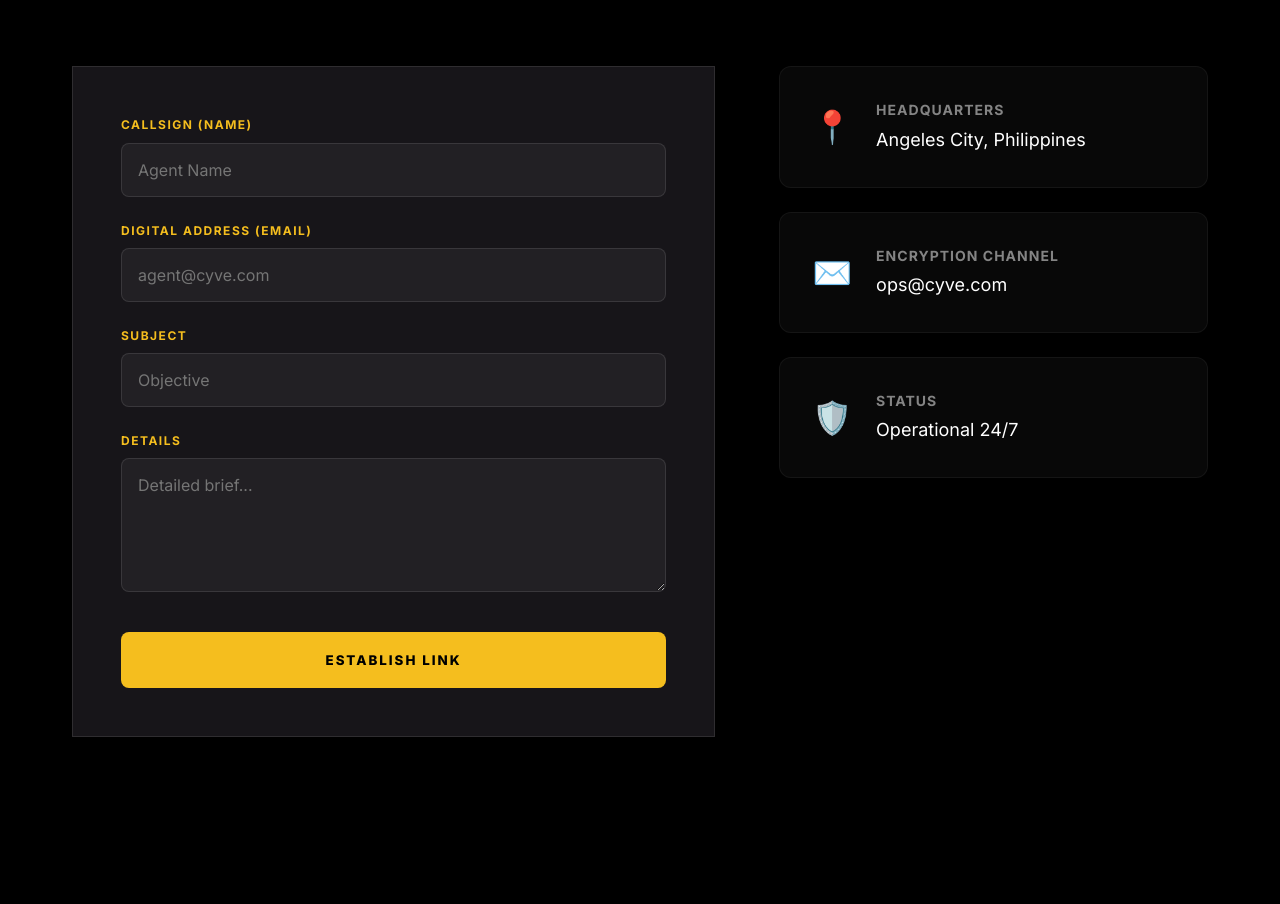
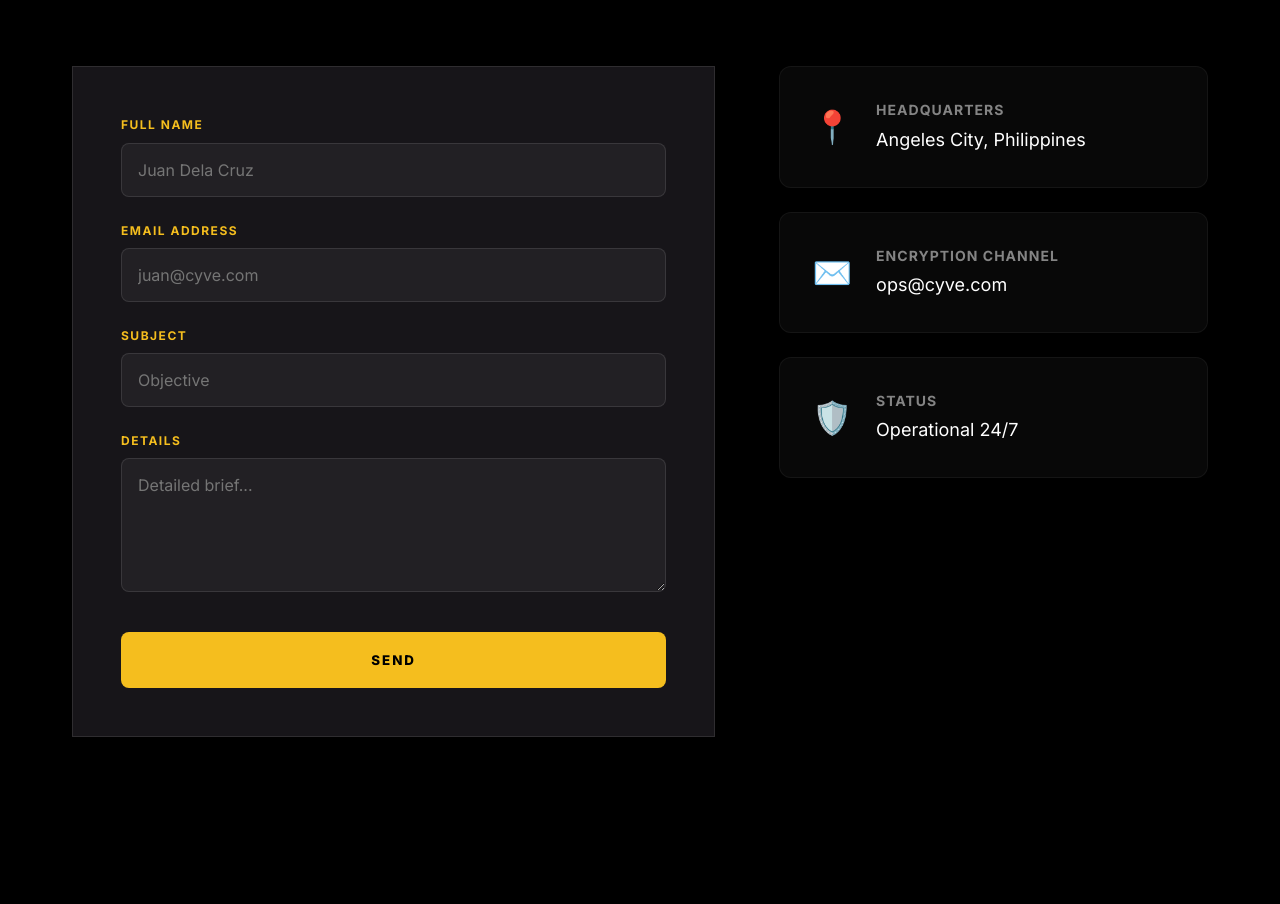
Before and after one commit to Aynlie/CYVE-WEB-APP, a Next.js app in the folder frontend/: page /contact in a window 1280 px wide. Shown: the part 2378-3282 px from the top of the page. Built offline with nearby package versions, Linux system fonts and the light colour scheme; no server answers.

Commit message:
Update login/signup labels and contact page placeholders

```diff
--- a/frontend/src/app/contact/page.tsx
+++ b/frontend/src/app/contact/page.tsx
@@ -123,23 +123,23 @@ export default function ContactPage() {
                         ) : (
                             <form onSubmit={handleSubmit} className={styles.form}>
                                 <div className={styles.field}>
-                                    <label className={styles.label}>Callsign (Name)</label>
+                                    <label className={styles.label}>Full Name</label>
                                     <input
                                         name="name"
                                         className={styles.input}
-                                        placeholder="Agent Name"
+                                        placeholder="Juan Dela Cruz"
                                         value={formData.name}
                                         onChange={handleChange}
                                         required
                                     />
                                 </div>
                                 <div className={styles.field}>
-                                    <label className={styles.label}>Digital Address (Email)</label>
+                                    <label className={styles.label}>Email Address</label>
                                     <input
                                         name="email"
                                         type="email"
                                         className={styles.input}
-                                        placeholder="agent@cyve.com"
+                                        placeholder="juan@cyve.com"
                                         value={formData.email}
                                         onChange={handleChange}
                                         required
@@ -169,7 +169,7 @@ export default function ContactPage() {
                                     />
                                 </div>
                                 <button type="submit" className={styles.submitBtn}>
-                                    Establish Link
+                                    Send
                                 </button>
                             </form>
                         )}
--- a/frontend/src/qpp/login/Login.tsx
+++ b/frontend/src/qpp/login/Login.tsx
@@ -42,8 +42,8 @@ const Login: React.FC = () => {
         <div className={styles.authPage}>
             <div className={styles.authCard}>
                 <div className={styles.authHeader}>
-                    <h1>CYVE Auth</h1>
-                    <p>Access your cybersecurity headquarters</p>
+                    <h1>CYVE</h1>
+                    <p>Secure your future in Cybersecurity</p>
                 </div>
 
                 {error && (
@@ -98,7 +98,7 @@ const Login: React.FC = () => {
                 </form>
 
                 <div className={styles.authFooter}>
-                    New to the path? <Link href="/signup">Enroll Now</Link>
+                    New to CYVE? <Link href="/signup">Sign Up Now</Link>
                 </div>
             </div>
         </div>
--- a/frontend/src/qpp/signup/Signup.tsx
+++ b/frontend/src/qpp/signup/Signup.tsx
@@ -53,7 +53,7 @@ const Signup: React.FC = () => {
         <div className={styles.authPage}>
             <div className={styles.authCard}>
                 <div className={styles.authHeader}>
-                    <h1>CYVE Enrollment</h1>
+                    <h1>CYVE</h1>
                     <p>Secure your future in cybersecurity</p>
                 </div>
 
```
